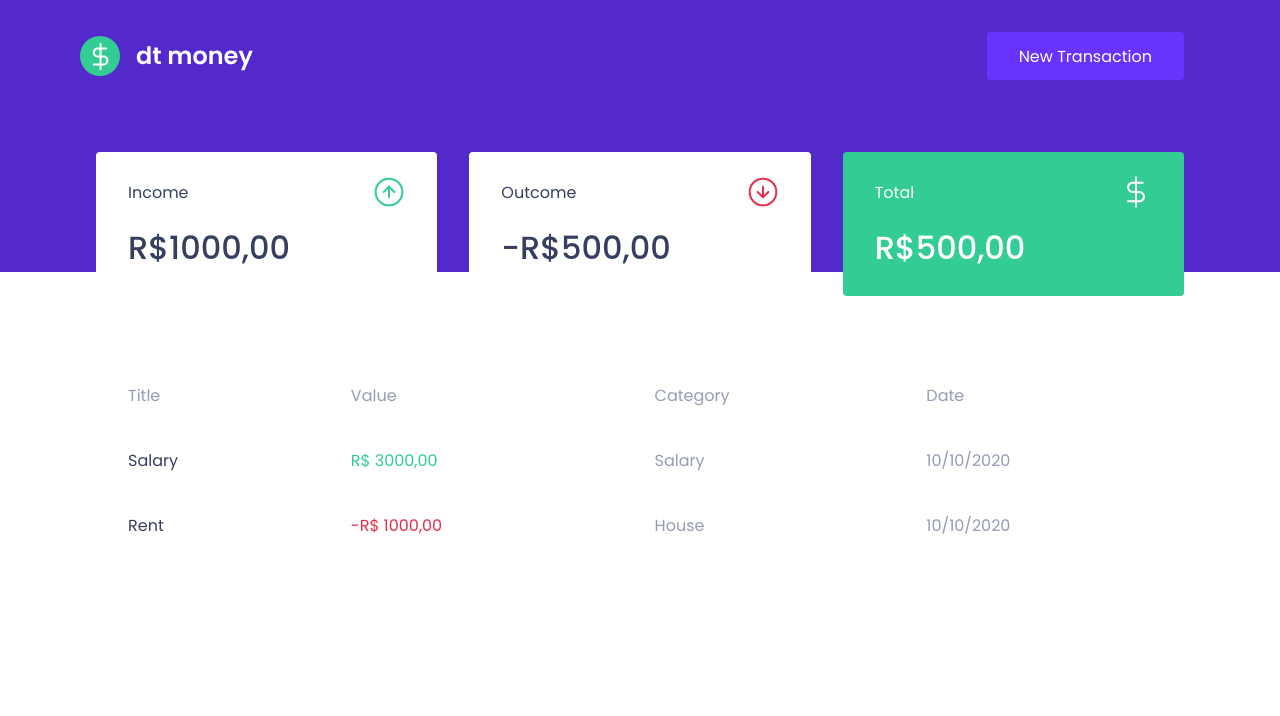
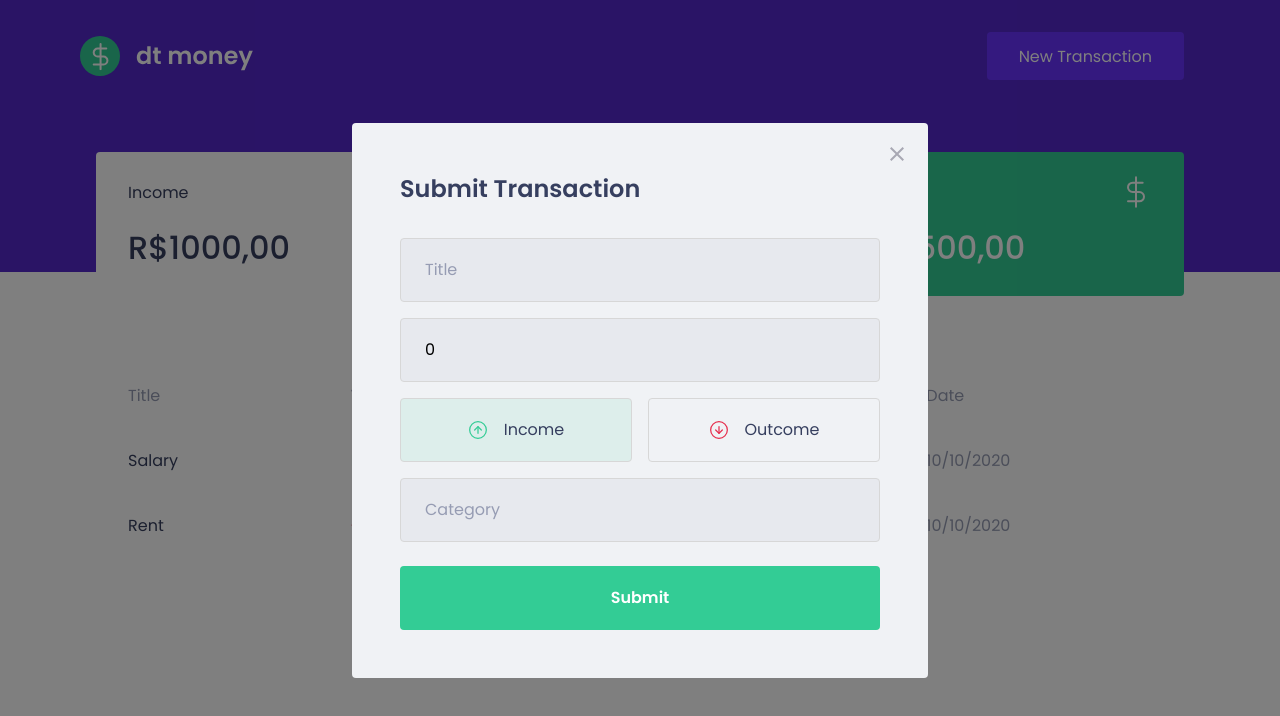
Before and after one commit to saullbrandao/dtmoney, a React (Create React App) app: page / in a window 1280 px wide. Both pictures are taken after a click on the button "New Transaction". Shown: the top 716 px of the page. Built offline with nearby package versions, Linux system fonts and the light colour scheme.

Commit message:
feat: modal to create new transaction

```diff
--- a/package.json
+++ b/package.json
@@ -3,8 +3,11 @@
   "version": "0.1.0",
   "private": true,
   "dependencies": {
+    "axios": "^0.24.0",
+    "polished": "^4.1.3",
     "react": "^17.0.2",
     "react-dom": "^17.0.2",
+    "react-modal": "^3.14.4",
     "react-scripts": "4.0.3",
     "styled-components": "^5.3.3",
     "web-vitals": "^1.0.1"
@@ -17,7 +20,9 @@
     "@types/node": "^12.0.0",
     "@types/react": "^17.0.0",
     "@types/react-dom": "^17.0.0",
+    "@types/react-modal": "^3.13.1",
     "@types/styled-components": "^5.1.15",
+    "miragejs": "^0.1.42",
     "typescript": "^4.1.2"
   },
   "scripts": {
--- a/src/App.tsx
+++ b/src/App.tsx
@@ -1,11 +1,25 @@
 import { Header } from './Components/Header'
 import { Dashboard } from './Components/Dashboard'
+import Modal from 'react-modal'
+import { useState } from 'react'
+import { NewTransactionModal } from './Components/NewTransactionModal'
+
+Modal.setAppElement('#root')
 
 export const App = () => {
+  const [isModalOpen, setIsModalOpen] = useState(false)
+
+  const handleOpenModal = () => setIsModalOpen(true)
+  const handleCloseModal = () => setIsModalOpen(false)
+
   return (
     <>
-      <Header />
+      <Header onOpenModal={handleOpenModal} />
       <Dashboard />
+      <NewTransactionModal
+        isOpen={isModalOpen}
+        onRequestClose={handleCloseModal}
+      />
     </>
   )
 }
--- a/src/Components/Header/index.tsx
+++ b/src/Components/Header/index.tsx
@@ -1,12 +1,18 @@
 import logoImg from '../../assets/logo.svg'
 import * as S from './styles'
 
-export const Header = () => {
+type HeaderProps = {
+  onOpenModal: () => void
+}
+
+export const Header = ({ onOpenModal }: HeaderProps) => {
   return (
     <S.Container>
       <S.Content>
         <img src={logoImg} alt="dt money" />
-        <S.Button type="button">New Transaction</S.Button>
+        <S.Button type="button" onClick={onOpenModal}>
+          New Transaction
+        </S.Button>
       </S.Content>
     </S.Container>
   )
--- /dev/null
+++ b/src/Components/NewTransactionModal/index.tsx
@@ -0,0 +1,94 @@
+import { FormEvent, useState } from 'react'
+import Modal from 'react-modal'
+import closeImg from '../../assets/close.svg'
+import incomeImg from '../../assets/income.svg'
+import outcomeImg from '../../assets/outcome.svg'
+import { api } from '../../services/api'
+import * as S from './styles'
+
+type NewTransactionModalProps = {
+  isOpen: boolean
+  onRequestClose: () => void
+}
+
+export const NewTransactionModal = ({
+  isOpen,
+  onRequestClose,
+}: NewTransactionModalProps) => {
+  const [title, setTitle] = useState('')
+  const [category, setCategory] = useState('')
+  const [value, setValue] = useState(0)
+  const [type, setType] = useState('deposit')
+
+  const handleCreateNewTransaction = (e: FormEvent) => {
+    e.preventDefault()
+
+    const data = {
+      title,
+      value,
+      category,
+      type,
+    }
+
+    api.post('/transactions', data)
+  }
+
+  return (
+    <Modal
+      isOpen={isOpen}
+      onRequestClose={onRequestClose}
+      className="react-modal-content"
+      overlayClassName="react-modal-overlay"
+    >
+      <button
+        className="react-modal-close"
+        type="button"
+        onClick={onRequestClose}
+      >
+        <img src={closeImg} alt="Close modal" />
+      </button>
+      <S.Container onSubmit={handleCreateNewTransaction}>
+        <h2>Submit Transaction</h2>
+        <input
+          placeholder="Title"
+          value={title}
+          onChange={e => setTitle(e.currentTarget.value)}
+        />
+        <input
+          placeholder="Value"
+          type="number"
+          value={value}
+          onChange={e => setValue(e.currentTarget.valueAsNumber)}
+        />
+
+        <S.Wrapper>
+          <S.RadioBox
+            type="button"
+            isActive={type === 'deposit'}
+            activeColor="green"
+            onClick={() => setType('deposit')}
+          >
+            <img src={incomeImg} alt="income" />
+            <span>Income</span>
+          </S.RadioBox>
+          <S.RadioBox
+            type="button"
+            isActive={type === 'withdraw'}
+            activeColor="red"
+            onClick={() => setType('withdraw')}
+          >
+            <img src={outcomeImg} alt="outcome" />
+            <span>Outcome</span>
+          </S.RadioBox>
+        </S.Wrapper>
+
+        <input
+          placeholder="Category"
+          value={category}
+          onChange={e => setCategory(e.currentTarget.value)}
+        />
+        <button type="submit">Submit</button>
+      </S.Container>
+    </Modal>
+  )
+}
--- /dev/null
+++ b/src/Components/NewTransactionModal/styles.ts
@@ -0,0 +1,93 @@
+import { darken, transparentize } from 'polished'
+import styled from 'styled-components'
+
+export const Container = styled.form`
+  h2 {
+    color: var(--text-title);
+    margin-bottom: 2rem;
+    font-size: 1.5rem;
+  }
+
+  input {
+    width: 100%;
+    padding: 0 1.5rem;
+    height: 4rem;
+    border-radius: 0.25rem;
+    border: 1px solid #d7d7d7;
+    background: #e7e9ee;
+    font-weight: 400;
+    font-size: 1rem;
+
+    &::placeholder {
+      color: var(--text-body);
+    }
+
+    & + input {
+      margin-top: 1rem;
+    }
+  }
+
+  button[type='submit'] {
+    width: 100%;
+    padding: 0 1.5rem;
+    height: 4rem;
+    background: var(--green);
+    color: #fff;
+    border-radius: 0.25rem;
+    border: 0;
+    font-size: 1rem;
+    font-weight: 700;
+    margin-top: 1.5rem;
+    transition: filter 0.2s;
+
+    &:hover {
+      filter: brightness(90%);
+    }
+  }
+`
+
+export const Wrapper = styled.div`
+  margin: 1rem 0;
+  display: grid;
+  grid-template-columns: 1fr 1fr;
+  gap: 1rem;
+`
+
+type RadioBoxProps = {
+  isActive: boolean
+  activeColor: 'green' | 'red'
+}
+
+const colors = {
+  green: '#33cc95',
+  red: '#e52e4d',
+}
+
+export const RadioBox = styled.button<RadioBoxProps>`
+  height: 4rem;
+  border: 1px solid #d7d7d7;
+  border-radius: 0.25rem;
+  background: ${({ isActive, activeColor }) =>
+    isActive ? transparentize(0.9, colors[activeColor]) : 'transparent'};
+  display: flex;
+  align-items: center;
+  justify-content: center;
+
+  transition: border-color 0.2s;
+
+  &:hover {
+    border-color: ${darken(0.1, '#d7d7d7')};
+  }
+
+  img {
+    width: 20px;
+    height: 20px;
+  }
+
+  span {
+    display: inline-block;
+    margin-left: 1rem;
+    font-size: 1rem;
+    color: var(--text-title);
+  }
+`
--- /dev/null
+++ b/src/services/api.ts
@@ -0,0 +1,5 @@
+import axios from 'axios'
+
+export const api = axios.create({
+  baseURL: 'http://localhost:3000/api',
+})
--- a/src/styles/global.ts
+++ b/src/styles/global.ts
@@ -50,4 +50,39 @@ export const GlobalStyle = createGlobalStyle`
     cursor: not-allowed;
     opacity: 0.6;
   }
+
+  .react-modal-overlay{
+    background: rgba(0, 0, 0, 0.5);
+    position: fixed;
+    top: 0;
+    bottom: 0;
+    right: 0;
+    left: 0;
+    display: flex;
+    justify-content: center;
+    align-items: center;
+  }
+
+  .react-modal-content{
+    width: 100%;
+    max-width: 576px;
+    background: var(--background);
+    padding: 3rem;
+    position: relative;
+    border-radius: 0.25rem;
+  }
+
+  .react-modal-close {
+    position: absolute;
+    right: 1.5rem;
+    top: 1.5rem;
+    border: 0;
+    background: transparent;
+    transition: filter 0.2s;
+
+    &:hover {
+      cursor: pointer;
+      filter: brightness(0.8);
+    }
+  }
 `
```
Also changed, not shown: 1 other file (tests, documents, lock files or other folders).
